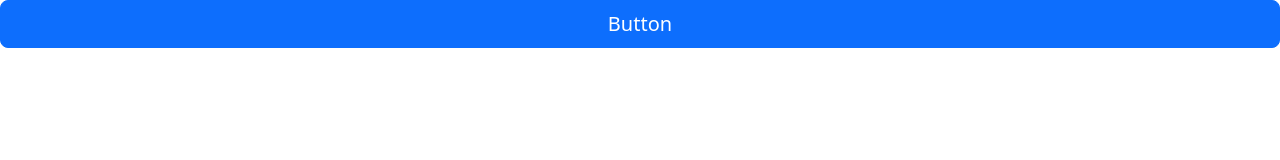
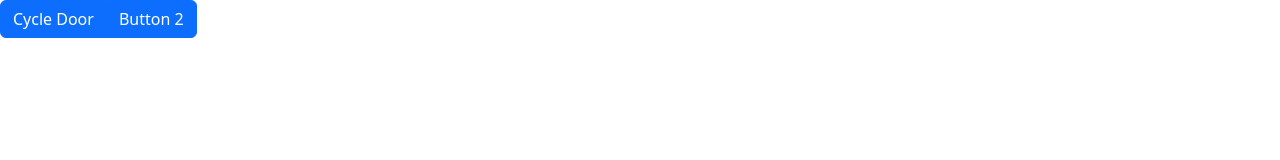
Before and after one commit to xDazld/Window-Robot, a plain HTML site: page src/html/index.html in a window 1280 px wide. Drawn offline with Linux system fonts and the light colour scheme.

Commit message:
Add second placeholder button

```diff
--- a/src/html/index.html
+++ b/src/html/index.html
@@ -1 +1 @@
-<!DOCTYPE html><html lang="en"><head><meta charset="utf-8"><meta name="viewport" content="width=device-width, initial-scale=1.0, shrink-to-fit=no"><title>Window Robot</title><link rel="stylesheet" href="assets/bootstrap/css/bootstrap.min.css"><link rel="manifest" href="manifest.json"></head><body><a class="btn btn-primary btn-lg d-sm-flex justify-content-sm-center align-items-sm-center" role="button" href="/cycle">Button</a><script src="assets/bootstrap/js/bootstrap.min.js"></script></body></html>
+<!DOCTYPE html><html lang="en"><head><meta charset="utf-8"><meta name="viewport" content="width=device-width, initial-scale=1.0, shrink-to-fit=no"><title>Window Robot</title><link rel="stylesheet" href="assets/bootstrap/css/bootstrap.min.css"><link rel="manifest" href="manifest.json"></head><body><div class="btn-group" role="group"><a class="btn btn-primary" role="button" href="/cycle">Cycle Door</a><button class="btn btn-primary" type="button">Button 2</button></div><script src="assets/bootstrap/js/bootstrap.min.js"></script></body></html>
```
Also changed, not shown: 1 other file.
